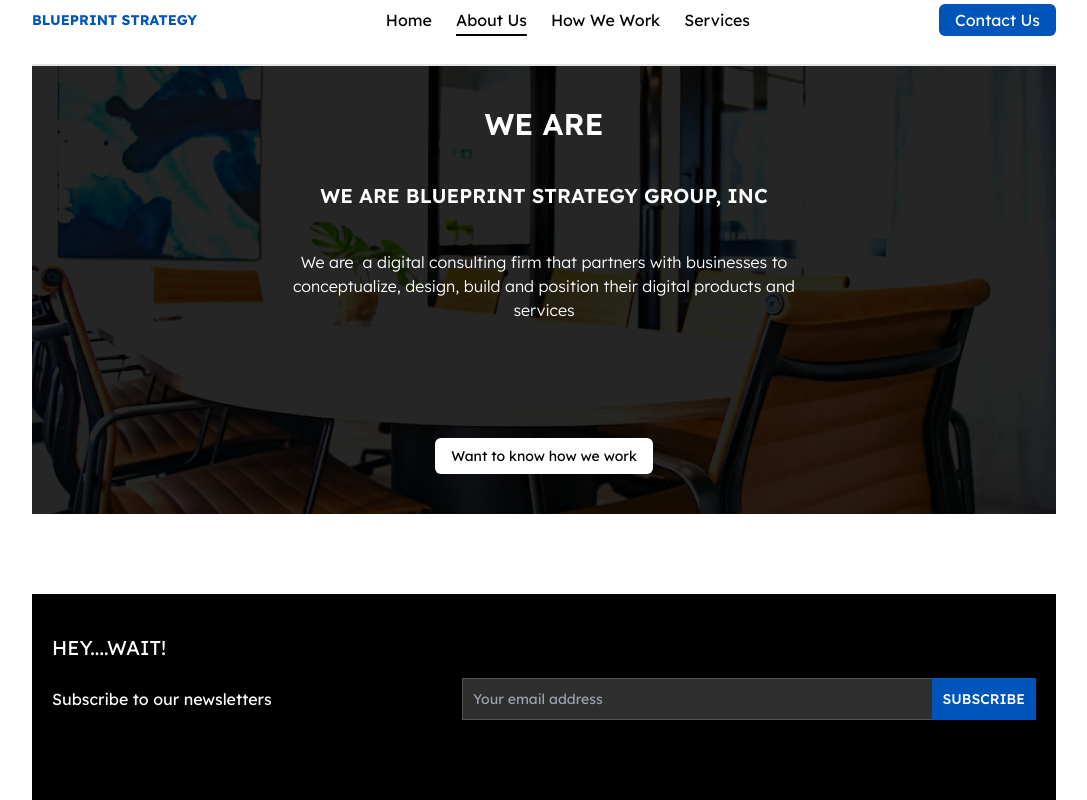
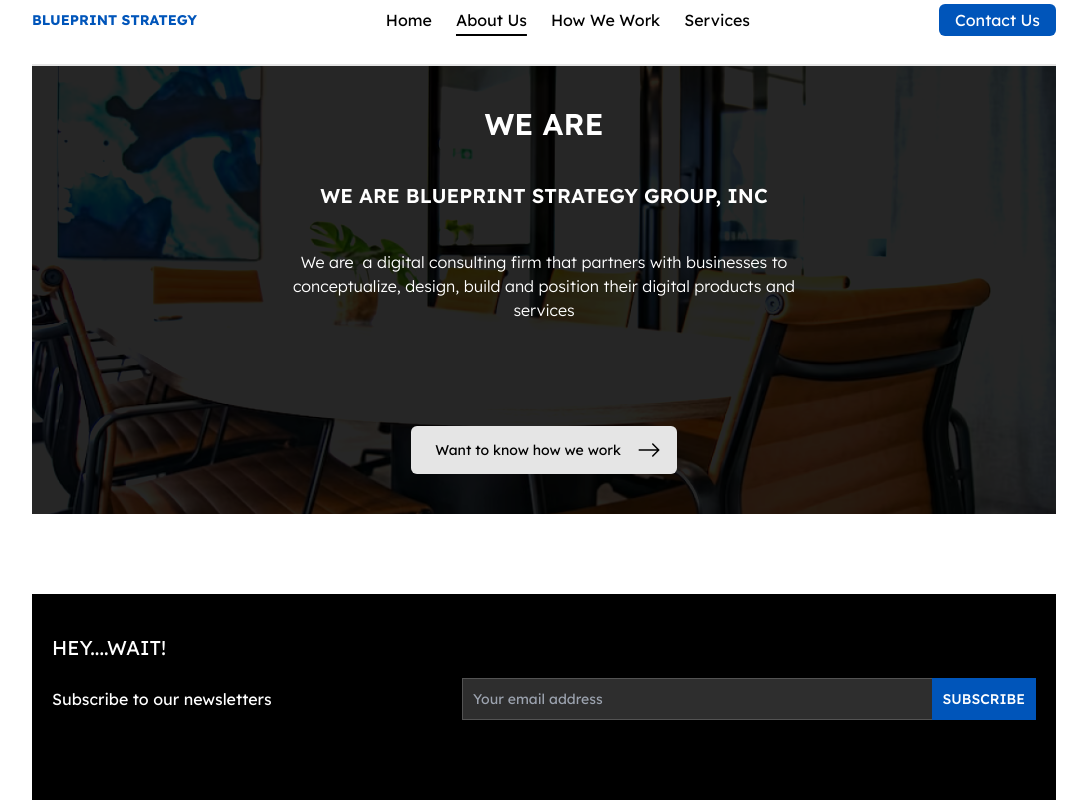
Before and after one commit to EdgarAmpiire/blueprints-web, a React (Create React App) app: page /about-us in a window 1280 px wide. Shown: the top 800 px of the page, without its empty margins (96-1183 px from the left). Built offline with nearby package versions, Linux system fonts and the light colour scheme; what tw-elements would draw is missing.

Commit message:
about us - hero

```diff
--- a/src/features/aboutUs/components/Hero.jsx
+++ b/src/features/aboutUs/components/Hero.jsx
@@ -1,4 +1,6 @@
 import React from "react";
+import {BsArrowRight} from "react-icons/bs"
+import { Link } from "react-router-dom";
 
 export const Hero = () => {
   return (
@@ -21,9 +23,16 @@ export const Hero = () => {
               products and services
             </p>
           </div>
-          <div>
-            <button className="bg-white py-2 px-4 rounded-md text-black text-sm">Want to know how we work </button>
-          </div>
+          <Link to="/contact" className="">
+              <div className=" bg-[#E5E5E5] py-3 px-4 rounded-md flex items-center mt-5 ml-0 w-fit gap-2 text-white hover:text-white hover:gap-4 ease-in duration-150   ">
+                <p className="pl-2 pr-2 text-sm text-black ">
+                Want to know how we work
+                </p>
+                <span className="">
+                  <BsArrowRight className="text-2xl text-black  " />
+                </span>
+              </div>
+            </Link>
         </div>
       </div>
     </di>
```
